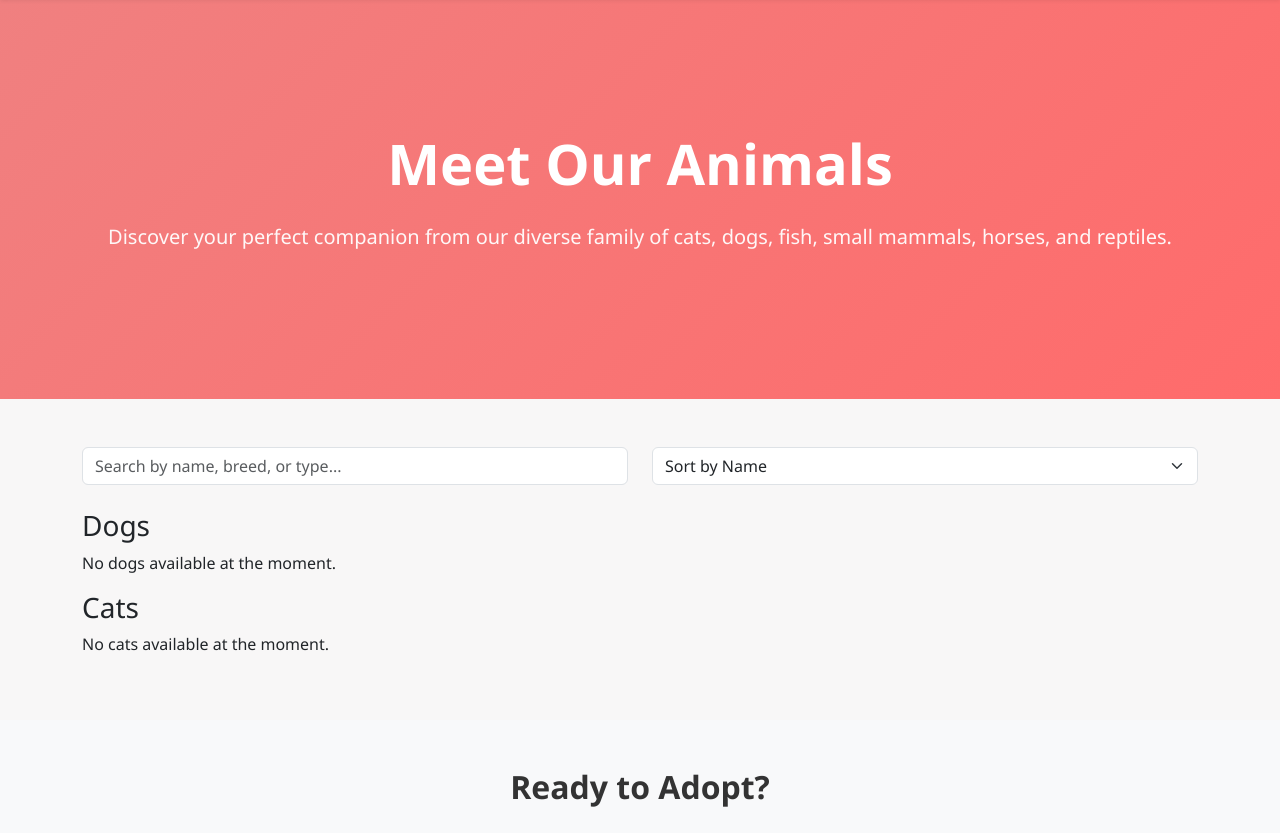
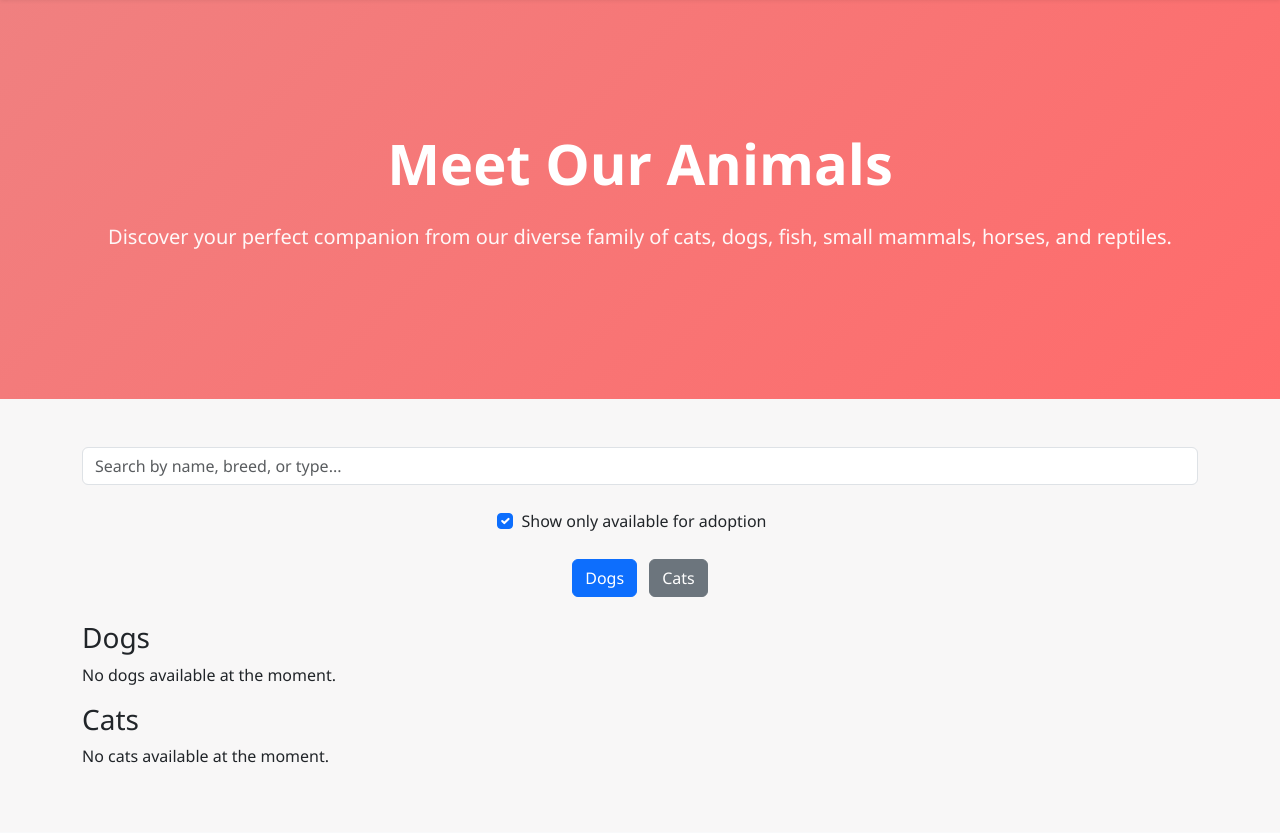
Before and after one commit to qplquizon/PAWRADISE-HOME, a PHP site: page /our-animals.php in a window 1280 px wide. Shown: the part 101-934 px from the top of the page. Run offline with PHP 8.4, Linux system fonts and the light colour scheme; data that the repository does not hold is empty.

Commit message:
editing pets

```diff
--- a/our-animals.php
+++ b/our-animals.php
@@ -84,15 +84,24 @@ try {
     <section class="animals-grid py-5">
         <div class="container">
             <div class="row mb-4">
-                <div class="col-md-6">
+                <div class="col-md-12">
                     <input type="text" id="searchInput" class="form-control" placeholder="Search by name, breed, or type...">
                 </div>
-                <div class="col-md-6">
-                    <select id="sortSelect" class="form-select">
-                        <option value="name">Sort by Name</option>
-                        <option value="breed">Sort by Breed</option>
-                        <option value="type">Sort by Type</option>
-                    </select>
+            </div>
+            <div class="row mb-4">
+                <div class="col-md-12 text-center">
+                    <div class="form-check d-inline-block me-3">
+                        <input class="form-check-input" type="checkbox" id="availableOnly" checked>
+                        <label class="form-check-label" for="availableOnly">
+                            Show only available for adoption
+                        </label>
+                    </div>
+                </div>
+            </div>
+            <div class="row mb-4">
+                <div class="col-md-12 text-center">
+                    <button id="filterDogs" class="btn btn-primary me-2">Dogs</button>
+                    <button id="filterCats" class="btn btn-secondary">Cats</button>
                 </div>
             </div>
 
@@ -105,7 +114,7 @@ try {
             <div class="row g-4" id="dogs-container">
                 <?php if(count($dogs) > 0): ?>
                     <?php foreach($dogs as $pet): ?>
-                        <div class="col-lg-4 col-md-6 animal-item" data-name="<?php echo htmlspecialchars(strtolower($pet['name'])); ?>" data-breed="<?php echo htmlspecialchars(strtolower($pet['breed'])); ?>" data-type="<?php echo htmlspecialchars(strtolower($pet['type'])); ?>">
+                        <div class="col-lg-4 col-md-6 animal-item" data-name="<?php echo htmlspecialchars(strtolower($pet['name'])); ?>" data-breed="<?php echo htmlspecialchars(strtolower($pet['breed'])); ?>" data-type="<?php echo htmlspecialchars(strtolower($pet['type'])); ?>" data-availability="<?php echo $pet['availability'] ? '1' : '0'; ?>">
                             <div class="animal-card">
                                 <div class="animal-image">
                                     <?php if(!empty($pet['image'])): ?>
@@ -134,7 +143,7 @@ try {
             <div class="row g-4" id="cats-container">
                 <?php if(count($cats) > 0): ?>
                     <?php foreach($cats as $pet): ?>
-                        <div class="col-lg-4 col-md-6 animal-item" data-name="<?php echo htmlspecialchars(strtolower($pet['name'])); ?>" data-breed="<?php echo htmlspecialchars(strtolower($pet['breed'])); ?>" data-type="<?php echo htmlspecialchars(strtolower($pet['type'])); ?>">
+                        <div class="col-lg-4 col-md-6 animal-item" data-name="<?php echo htmlspecialchars(strtolower($pet['name'])); ?>" data-breed="<?php echo htmlspecialchars(strtolower($pet['breed'])); ?>" data-type="<?php echo htmlspecialchars(strtolower($pet['type'])); ?>" data-availability="<?php echo $pet['availability'] ? '1' : '0'; ?>">
                             <div class="animal-card">
                                 <div class="animal-image">
                                     <?php if(!empty($pet['image'])): ?>
@@ -179,31 +188,30 @@ try {
 
         document.addEventListener('DOMContentLoaded', function() {
             const searchInput = document.getElementById('searchInput');
-            const sortSelect = document.getElementById('sortSelect');
+            const availableOnly = document.getElementById('availableOnly');
+            const filterDogs = document.getElementById('filterDogs');
+            const filterCats = document.getElementById('filterCats');
             const dogsContainer = document.getElementById('dogs-container');
             const catsContainer = document.getElementById('cats-container');
 
             function filterAndSort() {
                 const searchTerm = searchInput.value.toLowerCase();
-                const sortBy = sortSelect.value;
 
                 // Get all items
                 const allItems = Array.from(dogsContainer.querySelectorAll('.animal-item')).concat(Array.from(catsContainer.querySelectorAll('.animal-item')));
 
-                // Filter
-                const filteredItems = allItems.filter(item => {
-                    const name = item.dataset.name;
-                    const breed = item.dataset.breed;
-                    const type = item.dataset.type;
+                // Filter by search
+                let filteredItems = allItems.filter(item => {
+                    const name = item.dataset.name.toLowerCase();
+                    const breed = item.dataset.breed.toLowerCase();
+                    const type = item.dataset.type.toLowerCase();
                     return name.includes(searchTerm) || breed.includes(searchTerm) || type.includes(searchTerm);
                 });
 
-                // Sort
-                filteredItems.sort((a, b) => {
-                    const aVal = a.dataset[sortBy];
-                    const bVal = b.dataset[sortBy];
-                    return aVal.localeCompare(bVal);
-                });
+                // Filter by availability
+                if (availableOnly.checked) {
+                    filteredItems = filteredItems.filter(item => item.dataset.availability === '1');
+                }
 
                 // Separate by type
                 const dogs = filteredItems.filter(item => item.dataset.type === 'dog');
@@ -213,7 +221,7 @@ try {
                 dogsContainer.innerHTML = '';
                 catsContainer.innerHTML = '';
 
-                // Append sorted items
+                // Append items
                 dogs.forEach(item => dogsContainer.appendChild(item));
                 cats.forEach(item => catsContainer.appendChild(item));
 
@@ -223,7 +231,25 @@ try {
             }
 
             searchInput.addEventListener('input', filterAndSort);
-            sortSelect.addEventListener('change', filterAndSort);
+            availableOnly.addEventListener('change', filterAndSort);
+
+            filterDogs.addEventListener('click', () => {
+                dogsContainer.style.display = 'block';
+                catsContainer.style.display = 'none';
+                filterDogs.classList.add('btn-primary');
+                filterDogs.classList.remove('btn-secondary');
+                filterCats.classList.add('btn-secondary');
+                filterCats.classList.remove('btn-primary');
+            });
+
+            filterCats.addEventListener('click', () => {
+                dogsContainer.style.display = 'none';
+                catsContainer.style.display = 'block';
+                filterCats.classList.add('btn-primary');
+                filterCats.classList.remove('btn-secondary');
+                filterDogs.classList.add('btn-secondary');
+                filterDogs.classList.remove('btn-primary');
+            });
         });
     </script>
 </body>
```
Also changed, not shown: admin_panel.php (+66 -3 lines).
